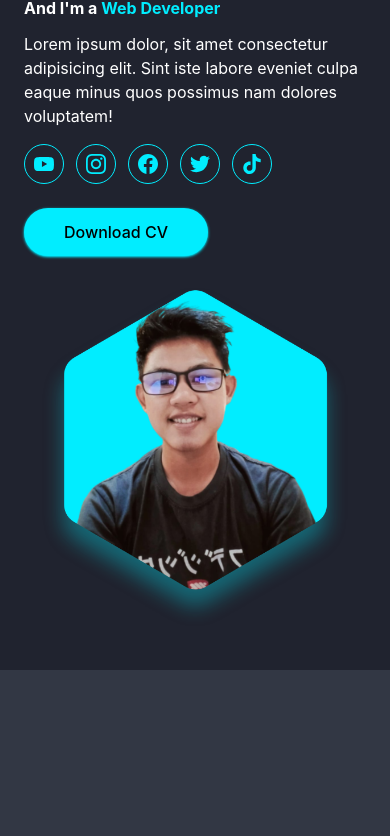
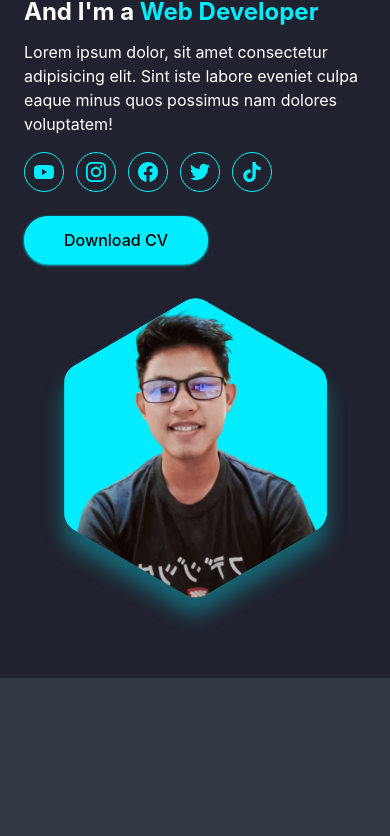
Before and after one commit to nawir177/portfolio, a website: page index.html in a window 390 px wide. Shown: the part 228-1064 px from the top of the page. Drawn offline with Linux system fonts and the light colour scheme.

Commit message:
pembaruan

```diff
--- a/index.html
+++ b/index.html
@@ -71,7 +71,7 @@
                   <div class="col pt-10">
                      <h2 class="md:text-3xl text-2xl font-bold text-white font-base mb-3">Hello, It's Me</h2>
                      <h1 class="md:text-5xl text-4xl font-bold text-white font-base">Muhammad Nawir</h1>
-                     <h2 class="md:text-3xl text:2xl font-bold text-white font-base mt-3">And I'm a <span
+                     <h2 class="md:text-3xl text-2xl font-bold text-white font-base mt-3">And I'm a <span
                            class="text-primary">Web
                            Developer</span></h2>
                      <p class="mt-3 text-white">Lorem ipsum dolor, sit amet consectetur adipisicing elit. Sint iste
```
